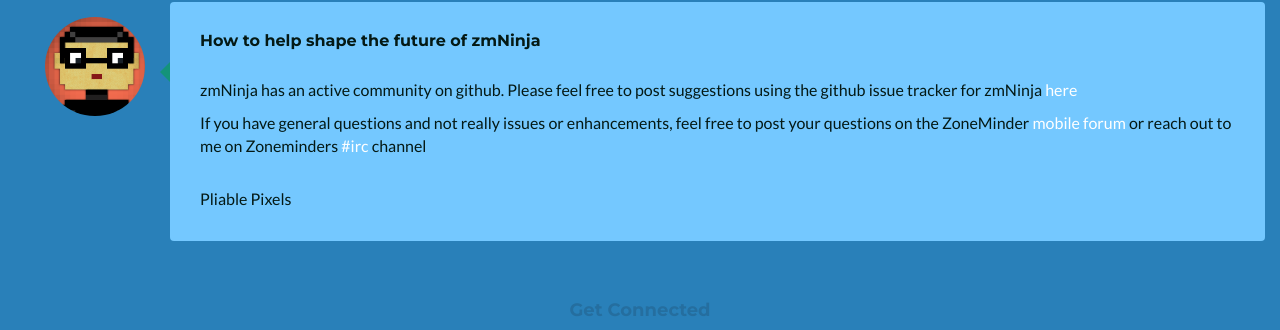
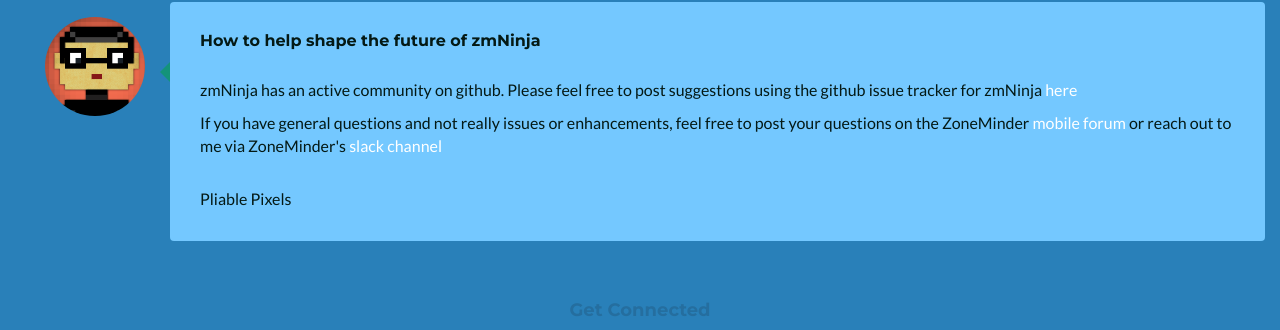
Before and after one commit to pliablepixels/pliablepixels.github.io, a Jekyll site: the page built from index.html, in a window 1280 px wide and 900 px high, scrolled down 3663 px. Shown: the part 343-673 px from the top of the window. Built offline with Jekyll 4.4.1, drawn with Linux system fonts in a browser that asks for light colours; comment, search, counter and statistics services are not loaded.

Commit message:
Update contact.html

```diff
--- a/_includes/contact.html
+++ b/_includes/contact.html
@@ -11,7 +11,7 @@
                     <div class="speech-bubble">
                         <h3 class="sub-title">How to help shape the future of zmNinja</h3>
 			<p>zmNinja has an active community on github. Please feel free to post suggestions using the github issue tracker for zmNinja <a href="https://github.com/pliablepixels/zmNinja/issues">here</a>
-			<p>If you have general questions and not really issues or enhancements, feel free to post your questions on the ZoneMinder <a href="https://forums.zoneminder.com/viewforum.php?f=33">mobile forum</a> or reach out to me on Zoneminders <a href="http://webchat.freenode.net/?channels=zoneminder">#irc</a> channel</p>
+			<p>If you have general questions and not really issues or enhancements, feel free to post your questions on the ZoneMinder <a href="https://forums.zoneminder.com/viewforum.php?f=33">mobile forum</a> or reach out to me via ZoneMinder's <a href="https://zoneminder-chat.herokuapp.com/">slack channel</a></p>
                             <div class="source">
                             <span class="name">Pliable Pixels</span>
                             <br />
```
